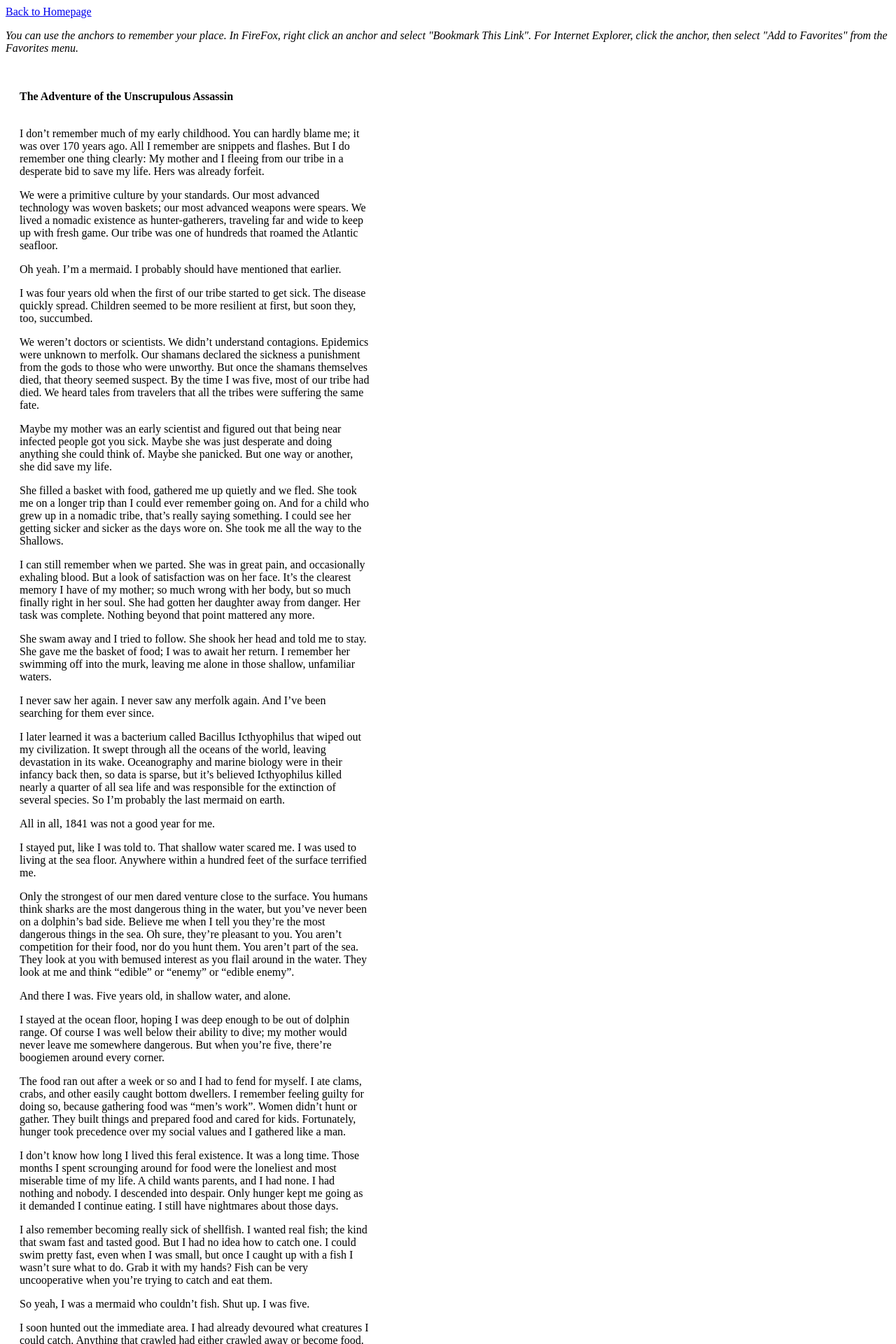
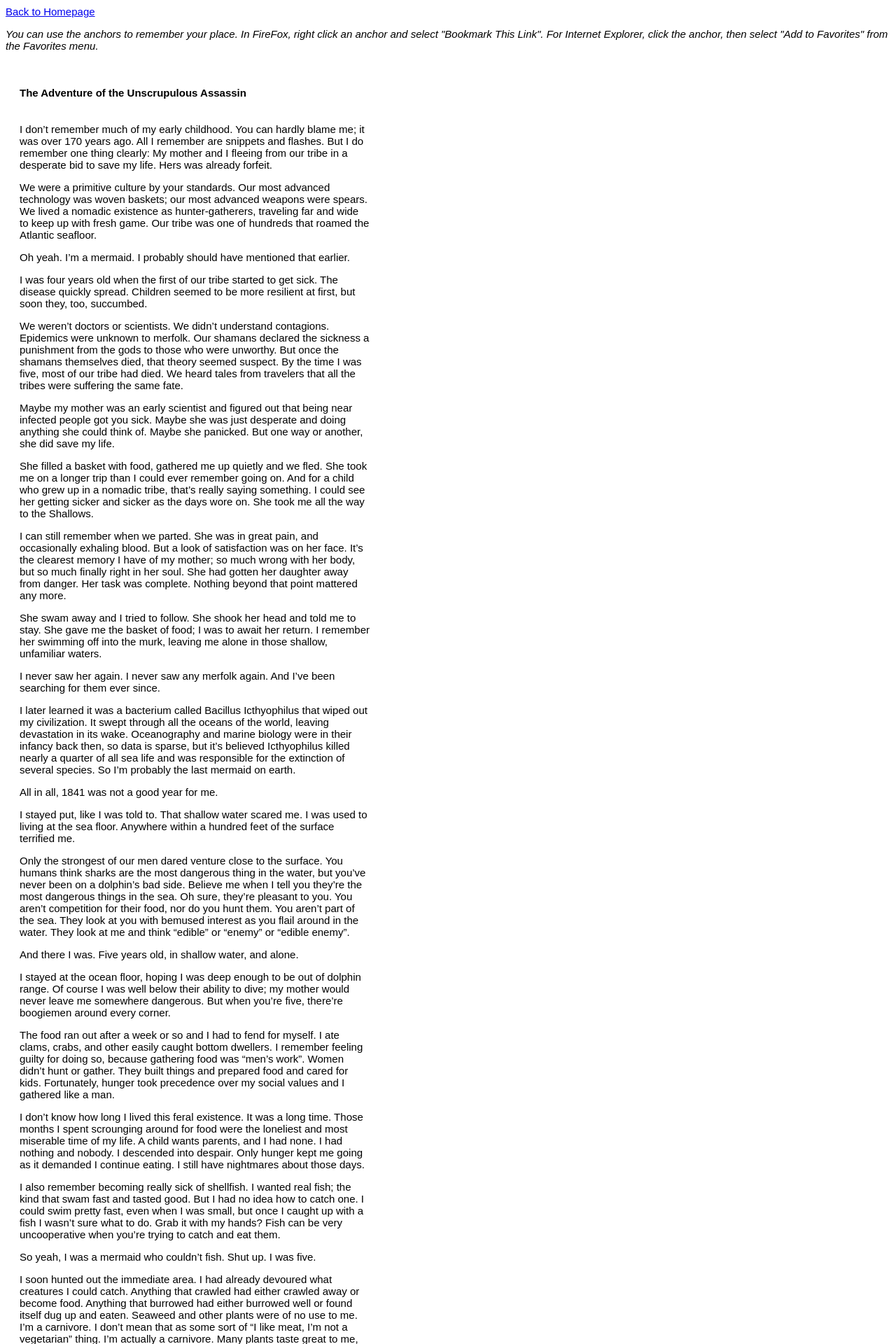
Before and after one commit to 0x000m/old, a Jekyll site: the page built from test.md, in a window 1280 px wide. Shown: the top 1920 px of the page at 70% size. Built offline with Jekyll 4.4.1, drawn with Linux system fonts in a browser that asks for light colours.

Commit message:
Update default.html

```diff
--- a/_layouts/default.html
+++ b/_layouts/default.html
@@ -2,7 +2,7 @@
   <meta name="viewport" content="width=device-width, initial-scale=1">
   <head>
     <style>
-      main p{max-width:500px;}main{padding:20px;}.page-header{margin-bottom:35px;font-size:16px;}.page-teaser{margin-bottom:20px;}</style>
+      body{font-family:sans-serif;font-size:15px;}main p{max-width:500px;}main{padding:20px;}.page-header{margin-bottom:35px;font-size:15px;}.page-teaser{margin-bottom:20px;}</style>
   </head>
   <body>
 
```
